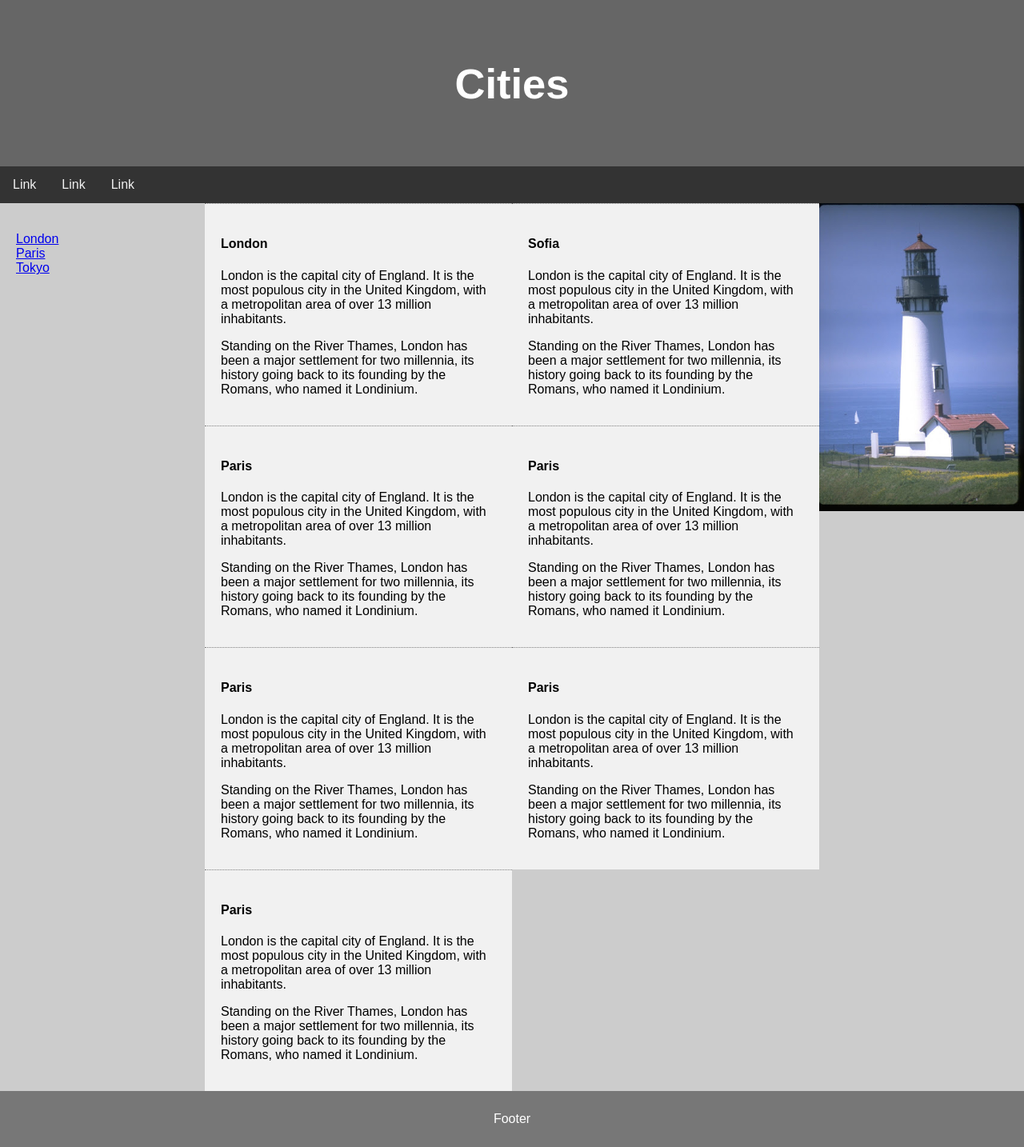
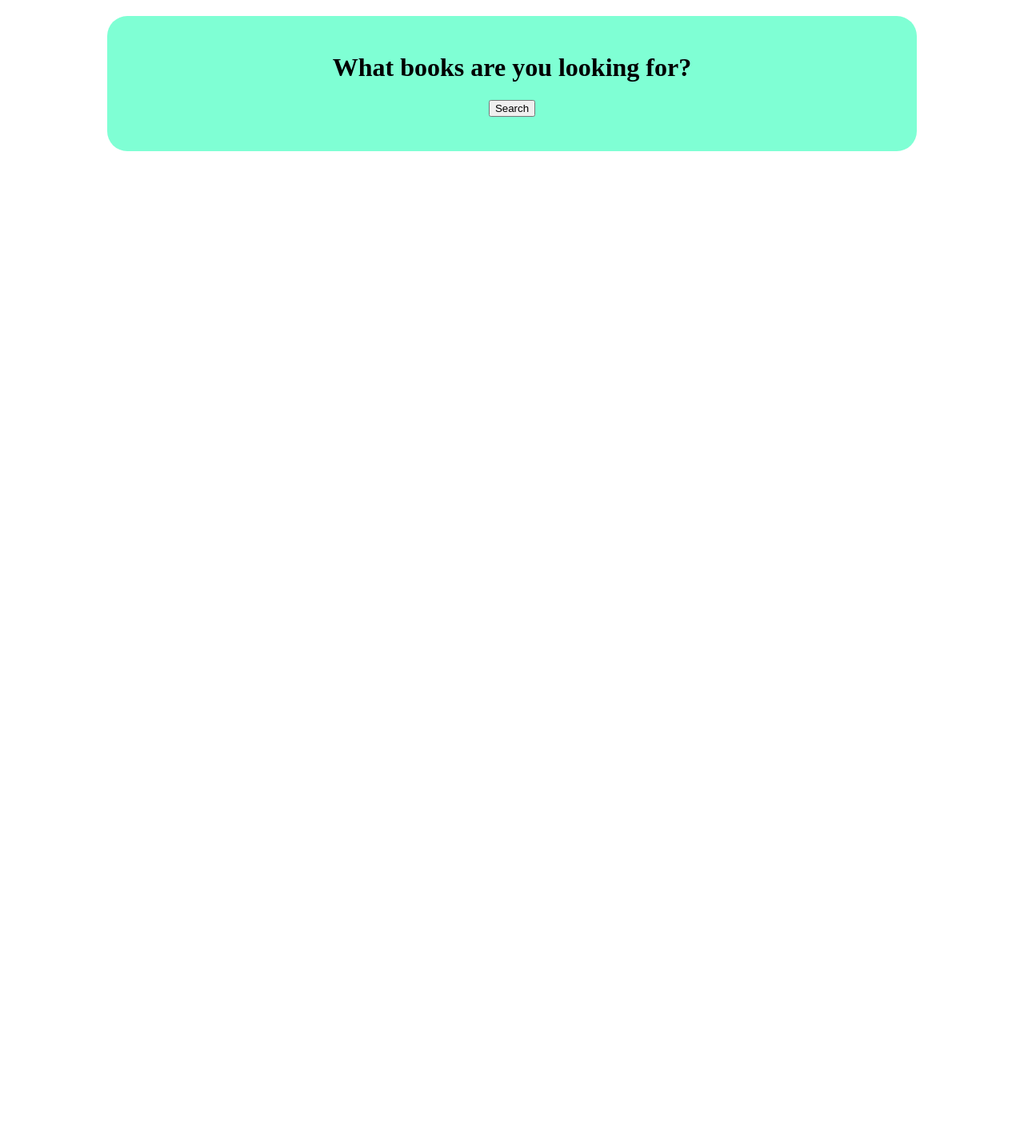
Before and after one commit to Nathraichean/Google-Books-API-Fetcher, a website: page index.html in a window 1280 px wide. Shown: the whole page at 80% size. After the commit the page ends 800 px from the top, so only its background shows below. Drawn offline with Linux system fonts and the light colour scheme.

Commit message:
BookChanges

```diff
--- /dev/null
+++ b/bookSearcher.js
@@ -0,0 +1,5 @@
+function getBooksReults(){
+
+    alert("yes.");
+
+}
--- a/css/flexbox.css
+++ b/css/flexbox.css
@@ -1,84 +1,23 @@
 * {
-    box-sizing: border-box;
-  }
+  box-sizing: border-box;
+}
 
-  /* Style the body */
-  body {
-    font-family: Arial;
-    margin: 0;
-  }
+#searchFlexDiv {
+  width:auto;
+  text-align: center;
+  padding: 25px 25px;
+  margin-left: 10%;
+  margin-right: 10%;
+  margin-top: 20px;
+  background-color: aquamarine;
+  border-radius: 25px;
+}
 
-  /* Header/logo Title */
-  .header {
-    padding: 60px;
-    text-align: center;
-    background: #1abcff;
-    color: white;
-  }
+#booksFlexDiv {
+  display: flex;
+  background-color: blueviolet;
+  margin-left: 10%;
+  margin-right: 10%;
+  margin-top: 20px;
 
-  /* Style the top navigation bar */
-  .navbar {
-    display: flex;
-    justify-content: flex-end;
-    background-color: #333;
-  }
-
-  /* Style the navigation bar links */
-  .navbar a {
-    color: white;
-    padding: 14px 20px;
-    text-decoration: none;
-    text-align: center;
-  }
-
-  /* Change color on hover */
-  .navbar a:hover {
-    background-color: #ddd;
-    color: black;
-  }
-
-  .navbar a:nth-child(3) {
-      order: -1;
-  }
-
-  /* Column container */
-  .row {
-    display: flex;
-    flex-flow: row-reverse wrap;
-  }
-
-  /* Create two unequal columns that sits next to each other */
-  /* Sidebar/left column */
-  .side {
-    flex: 30%;
-    background-color: #f1f1f1;
-    padding: 20px;
-  }
-
-  /* Main column */
-  .main {
-    flex: 70%;
-    background-color: white;
-    padding: 20px;
-  }
-
-  /* Fake image, just for this example */
-  .fakeimg {
-    background-color: #aaa;
-    width: 100%;
-    padding: 20px;
-  }
-
-  /* Footer */
-  .footer {
-    padding: 20px;
-    text-align: center;
-    background: #ddd;
-  }
-
-  /* Responsive layout - when the screen is less than 700px wide, make the two columns stack on top of each other instead of next to each other */
-  @media screen and (max-width: 700px) {
-    .row, .navbar {
-      flex-direction: column;
-    }
-  }
+}
--- a/css/main.css
+++ /dev/null
@@ -1,125 +0,0 @@
-* {
-  box-sizing: border-box;
-}
-
-body {
-  font-family: Arial, Helvetica, sans-serif;
-}
-
-/* Style the header */
-header {
-  background-color: #666;
-  padding: 30px;
-  text-align: center;
-  font-size: 35px;
-  color: white;
-}
-
-body {
-  margin: 0;
-}
-
-/* Style the top navigation bar */
-.topnav {
-  overflow: hidden;
-  background-color: #333;
-}
-
-/* Style the topnav links */
-.topnav a {
-  float: left;
-  display: block;
-  color: #f2f2f2;
-  text-align: center;
-  padding: 14px 16px;
-  text-decoration: none;
-}
-
-/* Change color on hover */
-.topnav a:hover {
-  background-color: #ddd;
-  color: black;
-}
-
-#main {
-  background: #ccc;
-}
-
-#articles {
-  margin-left: 20%;
-  margin-right: 20%;
-}
-
-/* Create two columns/boxes that floats next to each other */
-nav {
-  float: left;
-  width: 20%;
-  padding: 20px;
-}
-
-/* Style the list inside the menu */
-nav ul {
-  list-style-type: none;
-  padding: 0;
-}
-
-article {
-  float: left;
-  padding: 20px;
-  width: 50%;
-  background-color: #f1f1f1;
-  /* only for demonstration, should be removed */
-  border-top: 1px dotted grey;
-}
-
-.row {
-  clear: both;
-}
-
-/* Clear floats after the columns */
-section:after {
-  content: '';
-  display: table;
-  clear: both;
-}
-
-/* Style the footer */
-footer {
-  float: left;
-  width: 100%;
-  background-color: #777;
-  padding: 10px;
-  text-align: center;
-  color: white;
-}
-
-aside {
-  float: right;
-  width: 20%;
-}
-
-aside img {
-  width: 100%;
-}
-
-/* Responsive layout - makes the two columns/boxes stack on top of each other instead of next to each other, on small screens */
-@media (max-width: 600px) {
-  nav,
-  article,
-  aside {
-    width: 100%;
-    height: auto;
-  }
-
-  #articles {
-    margin-left: 0;
-    margin-right: 0;
-  }
-}
-
-@media (max-width: 960px) {
-  article {
-    width: 100%;
-    height: auto;
-  }
-}
--- a/index.html
+++ b/index.html
@@ -1,93 +1,35 @@
 <!DOCTYPE html>
 <html lang="en">
+
 <head>
     <meta charset="UTF-8">
     <meta http-equiv="X-UA-Compatible" content="IE=edge">
     <meta name="viewport" content="width=device-width, initial-scale=1.0">
-    <link rel="stylesheet" href="css/main.css">
-    <title>Document</title>
+    <link rel="stylesheet" href="css/flexbox.css">
+    <title>Google Books Indexer</title>
+    <script type="text/javascript" src="bookSearcher.js">
+
+        function myFunction() {
+            alert("how are you");
+        }
+
+    </script>
+
 </head>
+
 <body>
-
-    <header>
-        <h2>Cities</h2>
-    </header>
-
-    <div class="topnav">
-        <a href="#">Link</a>
-        <a href="#">Link</a>
-        <a href="#">Link</a>
+    <div id="searchFlexDiv">
+        <form action="javascript:getBooksResults()">
+            <h1>What books are you looking for?<br></h1>
+            <!-- <input id="bookSearchInput" type="text" placeholder="Enter book title or topic..."> -->
+            <input id="booksSearchButton" type="submit" value="Search"><br><br>
+        </form>
     </div>
 
-    <section id="main">
-        <nav>
-            <ul>
-                <li><a href="#">London</a></li>
-                <li><a href="#">Paris</a></li>
-                <li><a href="#">Tokyo</a></li>
-            </ul>
-        </nav>
+    <div id="booksFlexDiv">
 
-        <aside>
-            <img src="img/lighthouse.jpg">
-        </aside>
 
-        <section id="articles">
-            <article>
-                <h1>London</h1>
-                <p>London is the capital city of England. It is the most populous city in the United Kingdom, with a
-                    metropolitan area of over 13 million inhabitants.</p>
-                <p>Standing on the River Thames, London has been a major settlement for two millennia, its history going
-                    back to its founding by the Romans, who named it Londinium.</p>
-            </article>
-            <article>
-                <h1>Sofia</h1>
-                <p>London is the capital city of England. It is the most populous city in the United Kingdom, with a
-                    metropolitan area of over 13 million inhabitants.</p>
-                <p>Standing on the River Thames, London has been a major settlement for two millennia, its history going
-                    back to its founding by the Romans, who named it Londinium.</p>
-            </article>
-            <article>
-                <h1>Paris</h1>
-                <p>London is the capital city of England. It is the most populous city in the United Kingdom, with a
-                    metropolitan area of over 13 million inhabitants.</p>
-                <p>Standing on the River Thames, London has been a major settlement for two millennia, its history going
-                    back to its founding by the Romans, who named it Londinium.</p>
-            </article>
-            <article>
-                <h1>Paris</h1>
-                <p>London is the capital city of England. It is the most populous city in the United Kingdom, with a
-                    metropolitan area of over 13 million inhabitants.</p>
-                <p>Standing on the River Thames, London has been a major settlement for two millennia, its history going
-                    back to its founding by the Romans, who named it Londinium.</p>
-            </article>
-            <article>
-                <h1>Paris</h1>
-                <p>London is the capital city of England. It is the most populous city in the United Kingdom, with a
-                    metropolitan area of over 13 million inhabitants.</p>
-                <p>Standing on the River Thames, London has been a major settlement for two millennia, its history going
-                    back to its founding by the Romans, who named it Londinium.</p>
-            </article>
-            <article>
-                <h1>Paris</h1>
-                <p>London is the capital city of England. It is the most populous city in the United Kingdom, with a
-                    metropolitan area of over 13 million inhabitants.</p>
-                <p>Standing on the River Thames, London has been a major settlement for two millennia, its history going
-                    back to its founding by the Romans, who named it Londinium.</p>
-            </article>
-            <article>
-                <h1>Paris</h1>
-                <p>London is the capital city of England. It is the most populous city in the United Kingdom, with a
-                    metropolitan area of over 13 million inhabitants.</p>
-                <p>Standing on the River Thames, London has been a major settlement for two millennia, its history going
-                    back to its founding by the Romans, who named it Londinium.</p>
-            </article>
-        </section>
-    </section>
+    </div>
+</body>
 
-    <footer>
-        <p>Footer</p>
-    </footer>
-
-</body>
 </html>
```
Also changed, not shown: home.html (deleted, +0 -71 lines), img/lighthouse.jpg (deleted).
